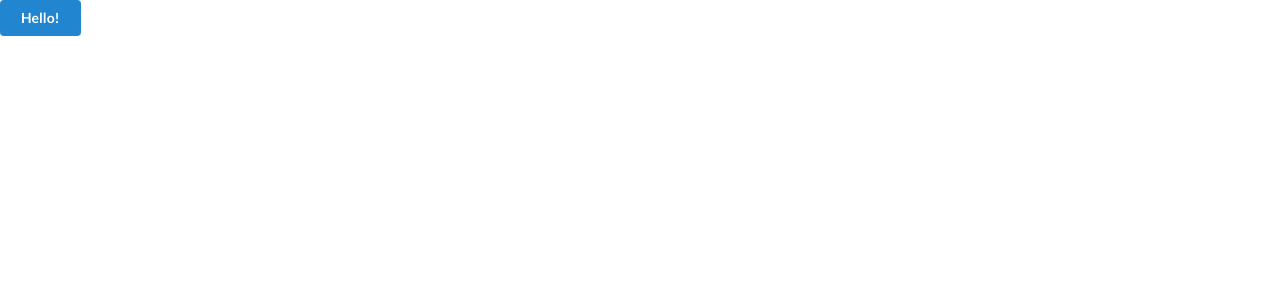
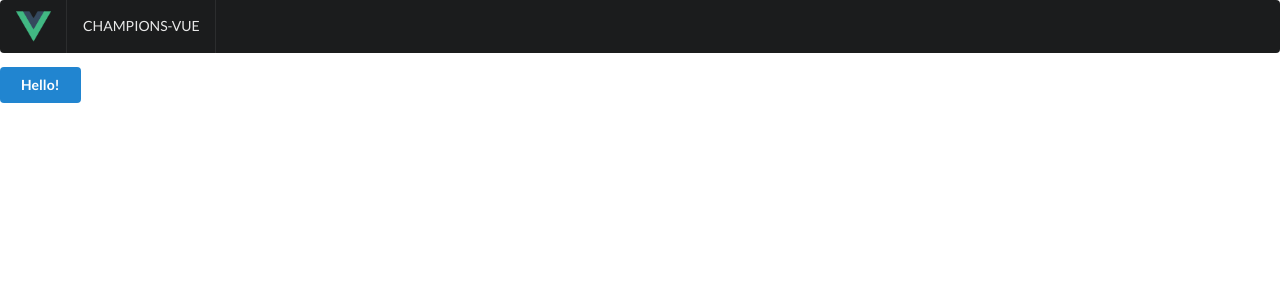
Before and after one commit to dilapitan/champions-vue, a Vue app: page / in a window 1280 px wide. Shown: the top 300 px of the page. Built offline with nearby package versions, Linux system fonts and the light colour scheme.

Commit message:
Add initial NavBar

```diff
--- a/src/App.vue
+++ b/src/App.vue
@@ -1,8 +1,16 @@
 <template>
   <div id="app">
+    <NavBar />
     <button class="ui primary button">Hello!</button>
   </div>
 </template>
 
-<style>
-</style>
+<script>
+import NavBar from '@/components/NavBar'
+export default {
+  name: "App",
+  components: {
+    NavBar
+  }
+}
+</script>
--- /dev/null
+++ b/src/components/NavBar.vue
@@ -0,0 +1,14 @@
+<template>
+  <div class="ui inverted menu">
+    <a class="item">
+      <img src="@/assets/logo.png" >
+    </a>
+    <a class="item" >CHAMPIONS-VUE</a>
+  </div>
+</template>
+
+<script>
+export default {
+  name: 'NavBar'
+}
+</script>
```
